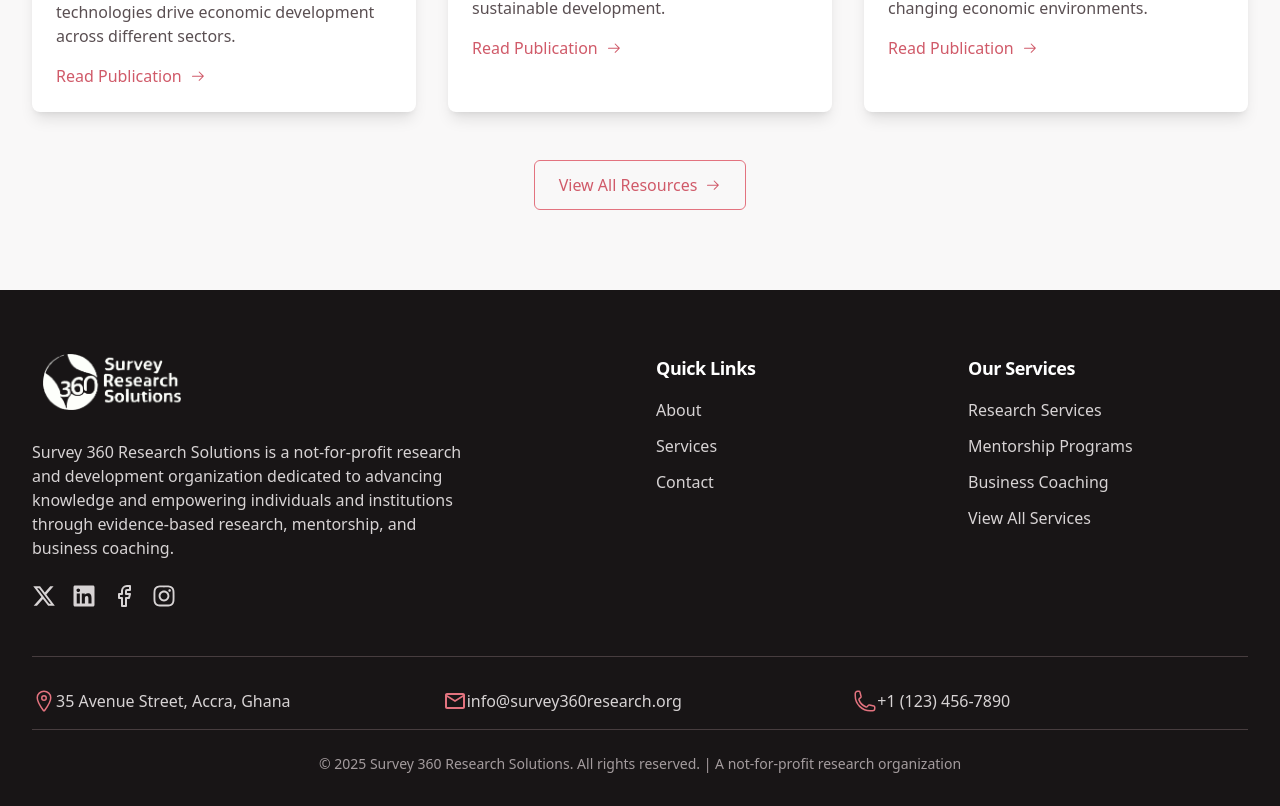
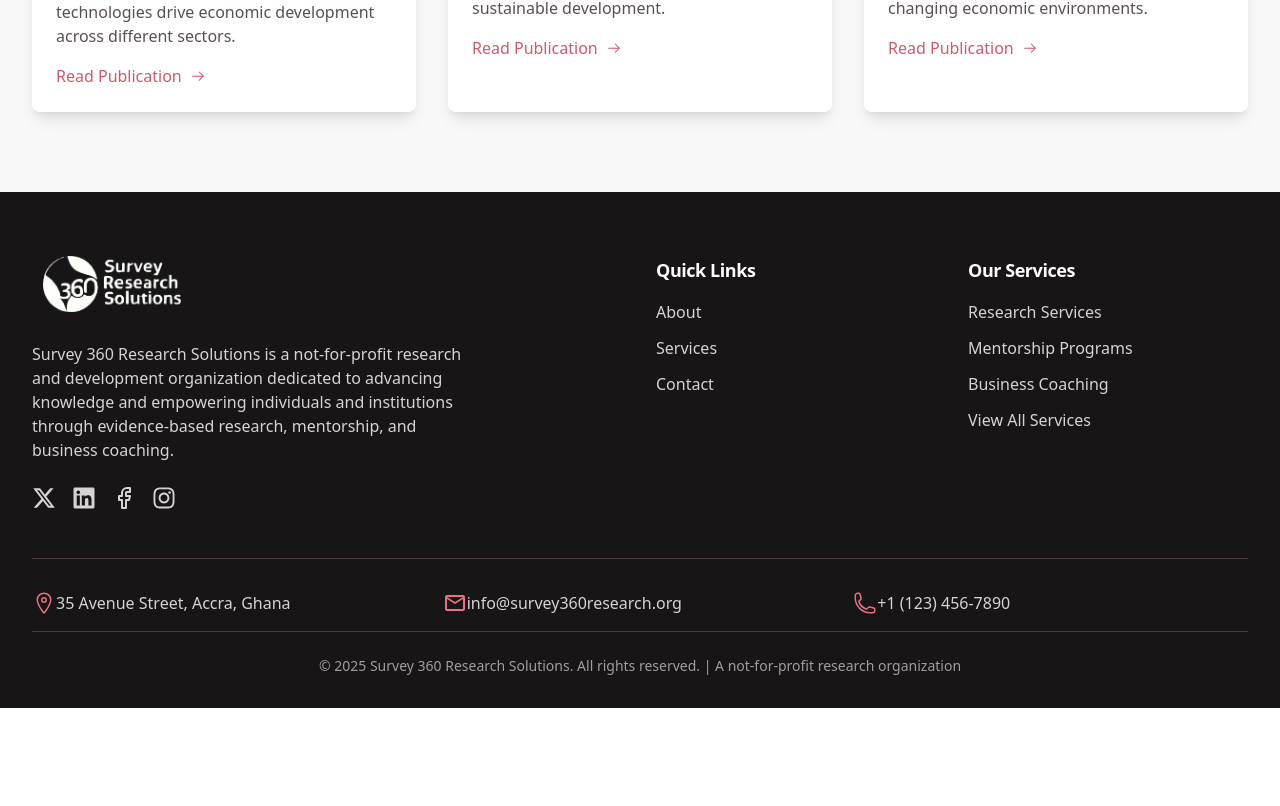
Before and after one commit to mensahdaniel/amc-painting-website, a Next.js app: page / in a window 1280 px wide. Shown: the part 3983-4789 px from the top of the page. After the commit the page ends 4691 px from the top, so only its background shows below. Built offline with nearby package versions, Linux system fonts and the light colour scheme.

Commit message:
Comment out "View All Resources" link in Publications section

```diff
--- a/components/sections/Publications.tsx
+++ b/components/sections/Publications.tsx
@@ -64,12 +64,12 @@
           </div>
         </div>
 
-        <div className="text-center mt-12">
+        {/* <div className="text-center mt-12">
           <Link href="/resources" className="inline-flex items-center justify-center border border-peach-500 text-peach-600 hover:bg-peach-50 transition-colors rounded-md px-6 py-3 font-medium">
             View All Resources
             <GoArrowRight className="ml-2 w-4 h-4" />
           </Link>
-        </div>
+        </div> */}
       </div>
     </section>
   );
```
